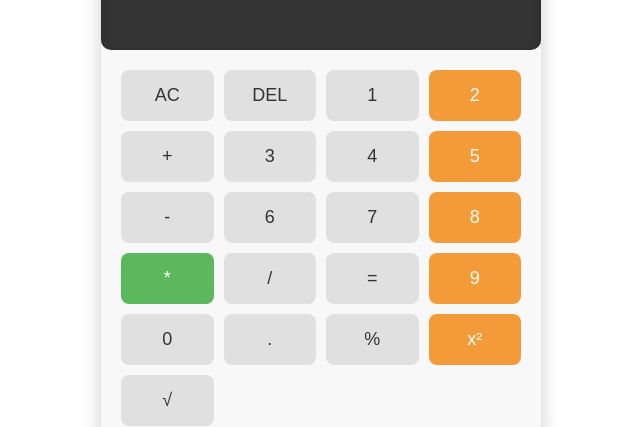
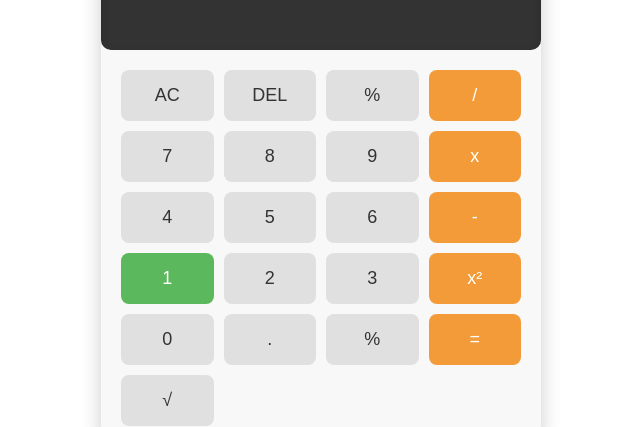
Before and after one commit to Amarjeet113/Learn-React-2, a React (Vite) app: page / in a window 1280 px wide. Shown: the part 147-574 px from the top of the page, without its empty margins (319-959 px from the left). Built offline with nearby package versions, Linux system fonts and the light colour scheme.

Commit message:
Update ButtonsContainer.jsx

```diff
--- a/src/components/ButtonsContainer.jsx
+++ b/src/components/ButtonsContainer.jsx
@@ -4,24 +4,24 @@ const ButtonsContainer = ({ onButtonClick }) => {
   const buttonNames = [
     "AC", // Clear All
     "DEL", // Delete (new)
+    "%",
+    "/",
+    "7",
+    "8",
+    "9",
+    "x",
+    "4",
+    "5",
+    "6",
+    "-",
     "1",
     "2",
-    "+",
     "3",
-    "4",
-    "5",
-    "-",
-    "6",
-    "7",
-    "8",
-    "*",
-    "/",
-    "=",
-    "9",
+    "x²",
     "0",
     ".",
     "%", // Percentage (new)
-    "x²", // Square (new)
+    "=", // Square (new)
     "√", // Square Root (new)
   ];
 
```
